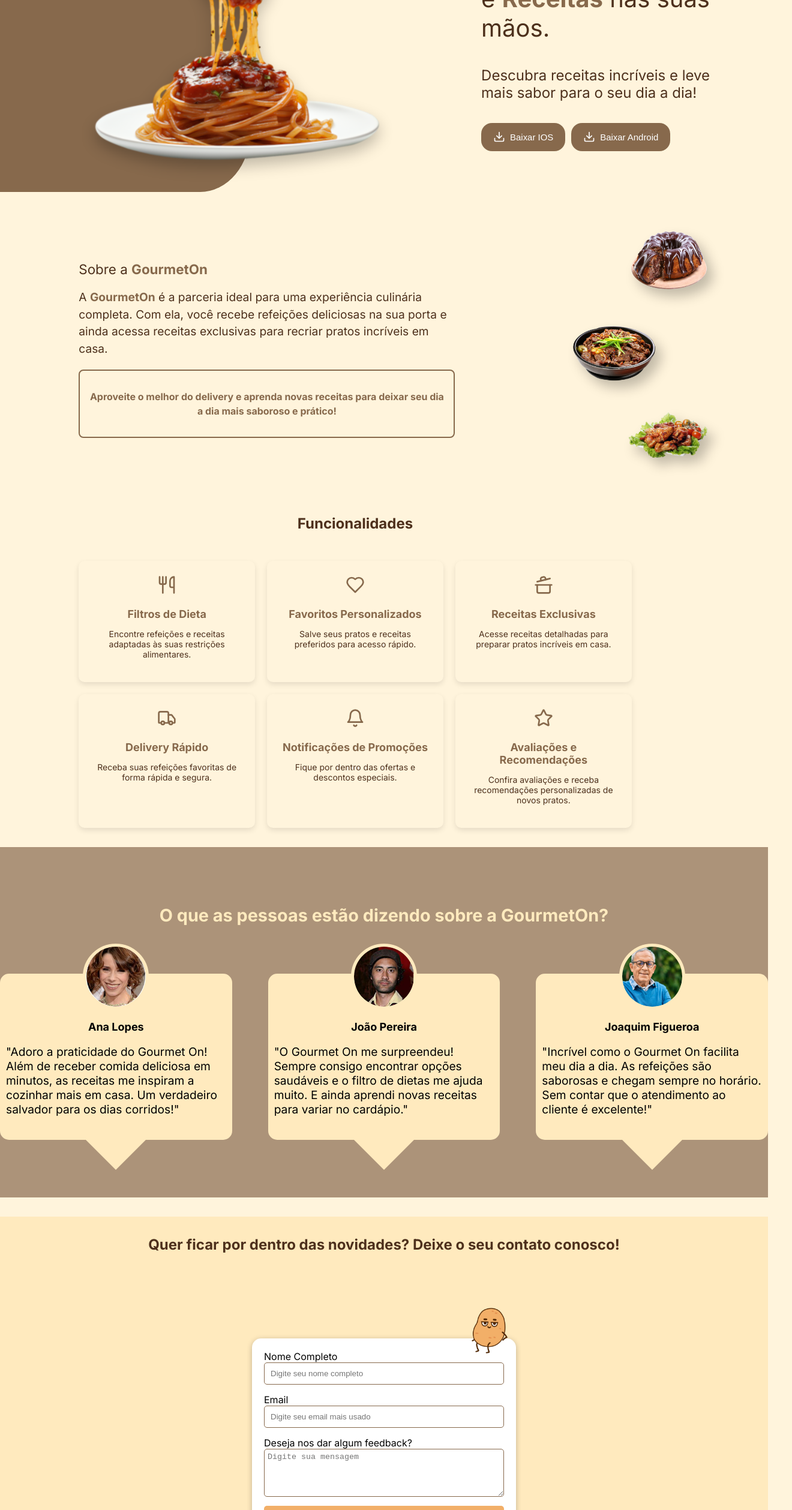
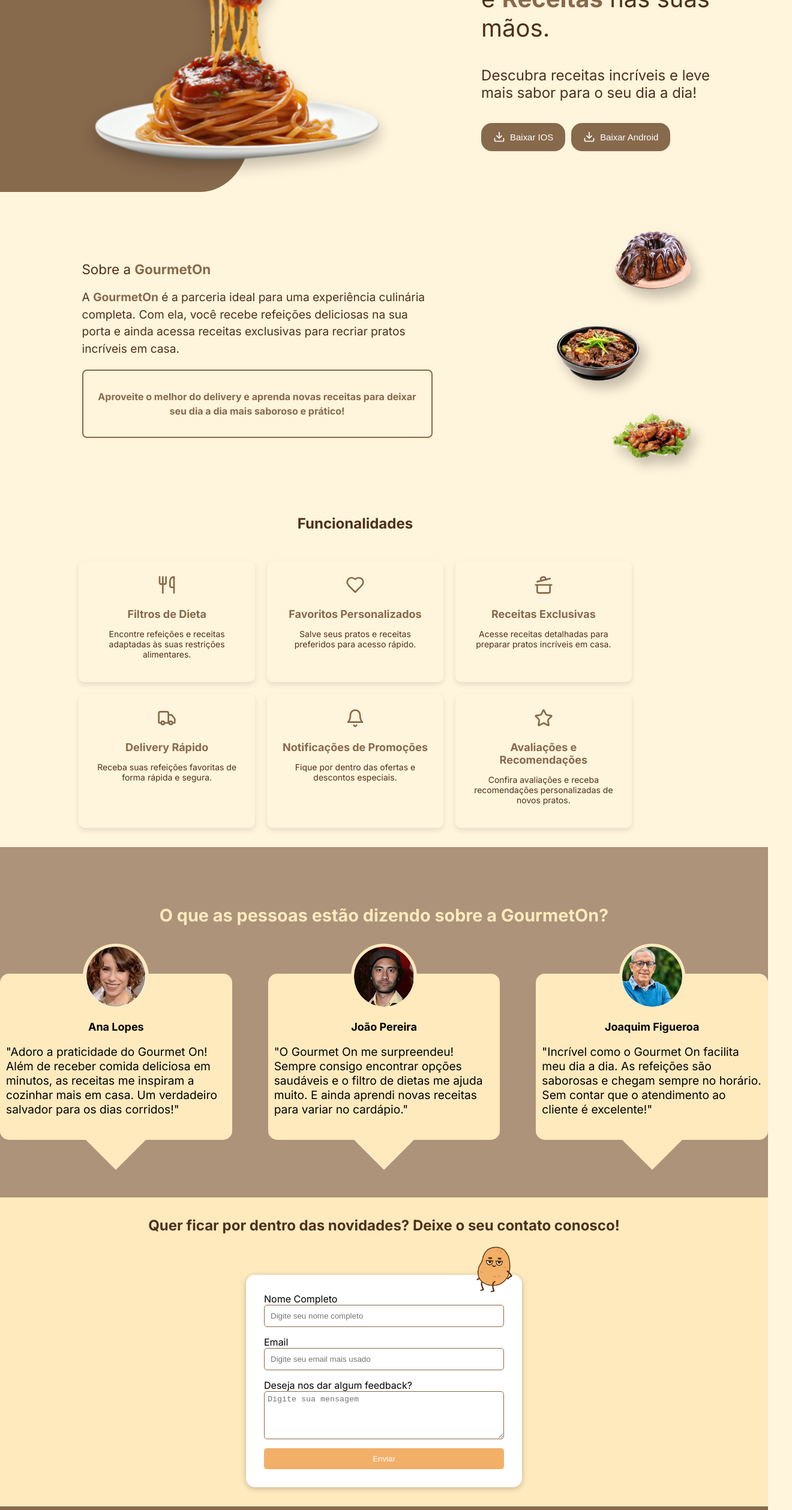
Before and after one commit to brunacostaz/GourmetOn, a React (Create React App) app: page / in a window 1280 px wide. Shown: the part 280-2797 px from the top of the page at 60% size, 1320 px wide, since content can reach past the window. Built offline with nearby package versions, Linux system fonts and the light colour scheme.

Commit message:
Arrumando margens

```diff
--- a/src/componentes/Contato/index.js
+++ b/src/componentes/Contato/index.js
@@ -13,14 +13,14 @@
     box-sizing: border-box;
     background-color: var(--bege-claro);
     width: 100%;
-    margin: var(--margin-y) 0;
+    //margin: var(--margin-y) 0;
 `;
 
 const Title = styled.h2`
     color: var(--marrom-escuro);
     font-size: 1.5em;
     margin: 0;
-    padding-bottom: 3em;
+    padding-bottom: 2em;
     text-align: center;
 `;
 
@@ -30,10 +30,10 @@
     width: 100%;
     max-width: 400px;
     background-color: white;
-    padding: 20px;
+    padding: 30px;
     border-radius: 15px;
     box-shadow: 0 2px 10px rgba(0, 0, 0, 0.24);
-    margin-top: 70px;
+    margin-top: 20px;
     position: relative;
     z-index: 1;
 `;
--- a/src/componentes/Footer/index.js
+++ b/src/componentes/Footer/index.js
@@ -3,6 +3,11 @@
 
 const Footer = () => {
   const styles = {
+    footerContainer: {
+      width: '100%',
+      backgroundColor: 'var(--marrom-claro)',
+      overflow: 'hidden',  // Evitar overflow horizontal
+    },
     footer: {
       backgroundColor: 'var(--marrom-claro)',
       padding: '40px 20px',
@@ -14,12 +19,14 @@
       maxWidth: '1200px',
       margin: '0 auto',
       width: '100%',
+      boxSizing: 'border-box', // Incluir padding na largura total
     },
     sectionWrapper: {
       display: 'flex',
       justifyContent: 'space-between',
       width: '100%',
       maxWidth: '1000px',
+      boxSizing: 'border-box',
     },
     section: {
       display: 'flex',
@@ -28,6 +35,7 @@
       gap: '10px',
       flex: 1,
       textAlign: 'center',
+      boxSizing: 'border-box',
     },
     title: {
       fontWeight: 'bold',
@@ -54,7 +62,7 @@
       marginTop: '20px',
       width: '100%',
       position: 'relative',
-      bottom: '0',
+      boxSizing: 'border-box',
     },
     iconImage: {
       width: '20px',
@@ -63,37 +71,37 @@
   };
 
   return (
-    <footer style={{ width: '100%', backgroundColor: 'var(--marrom-claro)' }}>
+    <footer style={styles.footerContainer}>
       <div style={styles.footer}>
         <div style={styles.sectionWrapper}>
           <div style={styles.section}>
             <h3 style={styles.title}>Navegue pelo site</h3>
-            <a style={styles.link}>Sobre</a>
-            <a style={styles.link}>Funcionalidades</a>
-            <a style={styles.link}>Receitas</a>
-            <a style={styles.link}>Depoimentos</a>
-            <a style={styles.link}>Newsletter</a>
+            <a style={styles.link} href="#">Sobre</a>
+            <a style={styles.link} href="#">Funcionalidades</a>
+            <a style={styles.link} href="#">Receitas</a>
+            <a style={styles.link} href="#">Depoimentos</a>
+            <a style={styles.link} href="#">Newsletter</a>
           </div>
           <div style={styles.section}>
             <h3 style={styles.title}>Nossas redes sociais</h3>
             <div style={styles.icon}>
-              <img src={`${process.env.PUBLIC_URL}./img/linkedin.png`} alt="LinkedIn" style={styles.iconImage} />
+              <img src={`${process.env.PUBLIC_URL}/img/linkedin.png`} alt="LinkedIn" style={styles.iconImage} />
               <span>Bruna Candeias</span>
             </div>
             <div style={styles.icon}>
-              <img src={`${process.env.PUBLIC_URL}./img/linkedin.png`} alt="LinkedIn" style={styles.iconImage} />
+              <img src={`${process.env.PUBLIC_URL}/img/linkedin.png`} alt="LinkedIn" style={styles.iconImage} />
               <span>Sofia Fernandes</span>
             </div>
             <div style={styles.icon}>
-              <img src={`${process.env.PUBLIC_URL}./img/linkedin.png`} alt="LinkedIn" style={styles.iconImage} />
+              <img src={`${process.env.PUBLIC_URL}/img/linkedin.png`} alt="LinkedIn" style={styles.iconImage} />
               <span>Ali Andrea</span>
             </div>
             <div style={styles.icon}>
-              <img src={`${process.env.PUBLIC_URL}./img/linkedin.png`} alt="LinkedIn" style={styles.iconImage} />
+              <img src={`${process.env.PUBLIC_URL}/img/linkedin.png`} alt="LinkedIn" style={styles.iconImage} />
               <span>Laura Souza</span>
             </div>
             <div style={styles.icon}>
-              <img src={`${process.env.PUBLIC_URL}./img/linkedin.png`} alt="LinkedIn" style={styles.iconImage} />
+              <img src={`${process.env.PUBLIC_URL}/img/linkedin.png`} alt="LinkedIn" style={styles.iconImage} />
               <span>Luiz Felipe</span>
             </div>
           </div>
--- a/src/componentes/Header/index.js
+++ b/src/componentes/Header/index.js
@@ -36,7 +36,7 @@
       left: 0,
       zIndex: 1000,
       boxSizing: 'border-box',
-      width: '100%'
+      overflowX: 'hidden',
     },
     logoContainer: {
       flex: 1,
@@ -75,6 +75,7 @@
       boxShadow: '0 2px 10px var(--color-shadow)',
       padding: '10px',
       borderRadius: '5px',
+      zIndex: 1001,
     },
     mobileUl: {
       listStyleType: 'none',
--- a/src/componentes/Sobre/index.js
+++ b/src/componentes/Sobre/index.js
@@ -1,26 +1,29 @@
-import '../../variaveis.css'
-import styled from 'styled-components'
+import '../../variaveis.css';
+import styled from 'styled-components';
 
 const ContainerGourmet = styled.section`
-    width: 98%;
+    width: 100%;
     display: flex;
     flex-direction: column;
     align-items: flex-start;
     justify-content: center;
     gap: 7em;
     padding: var(--margin-y) var(--margin-x);
+    box-sizing: border-box;
+    overflow-x: hidden;
 
     @media (min-width: 768px) {
         flex-direction: row;
         justify-content: space-around;
         gap: 0;
     }
-`
+`;
 
 const TextosGourmet = styled.article`
     padding: var(--margin-y) 1em;
     max-width: 100%;
     margin-right: 5em;
+    box-sizing: border-box;
 
     h2 {
         font-size: var(--h1-mobile);
@@ -60,7 +63,7 @@
     @media (min-width: 1280px) {
         width: 50%;
     }
-`
+`;
 
 const GourmetImages = styled.div`
     display: none;
@@ -81,7 +84,7 @@
     @media (min-width: 768px) {
         display: flex;
     }
-`
+`;
 
 const Sobre = () => {
     return (
@@ -101,8 +104,7 @@
                 <img src={`${process.env.PUBLIC_URL}/img/img-frango.png`} alt="Frango" />
             </GourmetImages>
         </ContainerGourmet>
-    )
-}
-
+    );
+};
 
 export default Sobre;
```
